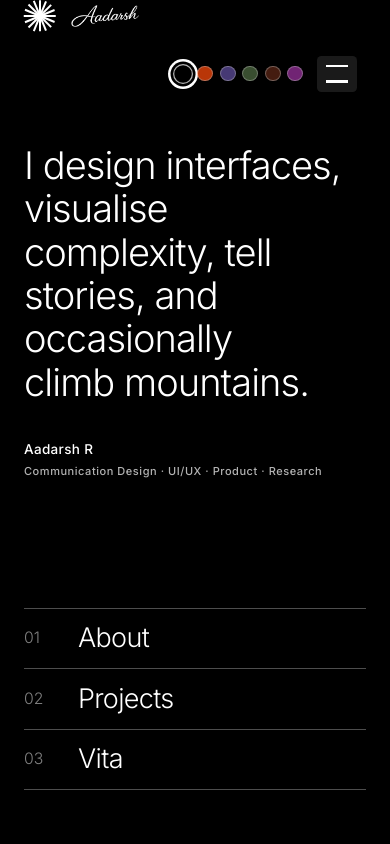
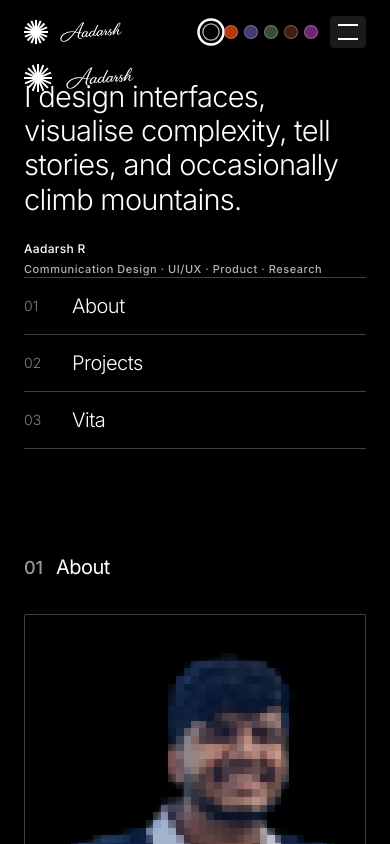
Before and after one commit to aadarshdoesdesign-007/portfolio-, a Next.js app: page / in a window 390 px wide. Shown: the top 844 px of the page. Built offline with nearby package versions, Linux system fonts and the light colour scheme.

Commit message:
feat(mobile): art-direct mobile composition with compact header, balanced hero viewport, and full-width navigation

```diff
--- a/src/app/globals.css
+++ b/src/app/globals.css
@@ -311,24 +311,45 @@ section {
   .grid_2-4 { grid-column: 2 / span 4; }
 }
 
-@media (max-width: 640px) {
+@media (max-width: 767px) {
+  :root {
+    --grid-gap: 24px;
+    --section-padding: 56px;
+    --font-size-reg: 16px;
+  }
+
+  html, body {
+    overflow-x: hidden;
+    max-width: 100vw;
+    font-size: 16px;
+  }
+
   .gridRow {
-    gap: var(--grid-gap);
-    grid-template-columns: repeat(1, 1fr);
-    max-width: var(--max-width);
+    display: block;
+    gap: 0;
+    max-width: 100vw;
     margin: 0 auto;
+    padding: 0 24px;
+    box-sizing: border-box;
+    width: 100%;
   }
+
   .grid_1, .grid_1-2, .grid_1-3, .grid_1-4, .grid_1-5, .grid_1-6,
   .grid_2, .grid_2-3, .grid_2-4, .grid_2-6,
   .grid_3, .grid_3-4, .grid_3-5, .grid_3-6,
   .grid_4, .grid_4-5, .grid_4-6,
   .grid_5, .grid_5-6,
   .grid_6, .grid_full {
-    grid-column: 1;
+    grid-column: auto;
+    width: 100%;
+    max-width: 100%;
+    box-sizing: border-box;
   }
+
   .m-hide {
     display: none !important;
   }
+
   .grid_reverse {
     display: flex;
     flex-direction: column-reverse;
--- a/src/components/About.tsx
+++ b/src/components/About.tsx
@@ -10,7 +10,7 @@ export const About: React.FC = () => {
   const { lens } = useLens();
 
   return (
-    <section id="about" className="py-20 sm:py-28 transition-colors duration-400">
+    <section id="about" className="py-14 sm:py-20 md:py-28 transition-colors duration-400">
       {/* Section Title */}
       <div className="gridRow">
         <div className="grid_full">
--- a/src/components/Footer.tsx
+++ b/src/components/Footer.tsx
@@ -17,7 +17,7 @@ export const Footer: React.FC<FooterProps> = ({
   const { lens } = useLens();
 
   return (
-    <footer className={`background--highlight py-16 sm:py-20 text-white transition-colors duration-400 ${
+    <footer className={`background--highlight py-12 sm:py-16 md:py-20 text-white transition-colors duration-400 ${
       lens === 'brutalist' ? 'border-t-2 border-white' :
       lens === 'experimental' ? 'border-t border-dashed border-white/40' :
       'border-t border-white/20'
--- a/src/components/Hero.tsx
+++ b/src/components/Hero.tsx
@@ -7,15 +7,12 @@ export const Hero: React.FC = () => {
   const { lens } = useLens();
 
   return (
-    <header className="min-h-screen flex flex-col justify-between pt-32 sm:pt-40 lg:pt-48 pb-12 sm:pb-16 text-white transition-colors duration-400">
+    <header className="pt-20 sm:pt-24 md:pt-40 lg:pt-48 pb-12 md:pb-16 md:min-h-screen md:flex md:flex-col md:justify-between text-white transition-colors duration-400">
       {/* Primary Dominant Editorial Statement */}
       <div className="gridRow">
         <div className="grid_2-6">
           <h1
-            className="text-white font-sans font-light tracking-[-0.025em] max-w-[960px] leading-[1.14]"
-            style={{
-              fontSize: 'clamp(38px, 5.2vw, 80px)',
-            }}
+            className="text-white font-sans font-light tracking-[-0.025em] text-[29px] xs:text-[32px] sm:text-[38px] md:text-[clamp(38px,5.2vw,80px)] max-w-full sm:max-w-xl md:max-w-[960px] leading-[1.18] md:leading-[1.14]"
           >
             I design interfaces, visualise complexity, tell stories, and occasionally{' '}
             <span className="relative inline-block align-baseline">
@@ -70,7 +67,7 @@ export const Hero: React.FC = () => {
           </h1>
 
           {/* Secondary Understated Identity Metadata */}
-          <div className="mt-8 sm:mt-10 font-mono text-xs sm:text-sm tracking-wide space-y-1">
+          <div className="mt-6 sm:mt-8 md:mt-10 font-mono text-xs sm:text-sm tracking-wide space-y-1">
             <div className="text-white font-medium">
               {lens === 'experimental' ? 'NODE::AADARSH_R [STATUS: ONLINE]' :
                lens === 'brutalist' ? '== AADARSH R //' :
@@ -87,15 +84,15 @@ export const Hero: React.FC = () => {
       </div>
 
       {/* Hero Table of Contents Nav */}
-      <div className="gridRow mt-auto pt-20 sm:pt-28">
-        <div className="grid_2-6">
-          <ul className={`max-w-md ${
-            lens === 'editorial' ? 'font-serif text-2xl sm:text-3xl' : 'font-sans text-2xl sm:text-3xl lg:text-[34px]'
+      <div className="gridRow mt-8 sm:mt-10 md:mt-auto md:pt-28">
+        <div className="grid_2-6 w-full">
+          <ul className={`w-full max-w-full md:max-w-md ${
+            lens === 'editorial' ? 'font-serif text-xl sm:text-2xl md:text-3xl' : 'font-sans text-xl sm:text-2xl md:text-3xl lg:text-[34px]'
           } font-light leading-[1.2]`}>
             <li>
               <a
                 href="#about"
-                className={`group flex items-center py-3 border-t border-white/30 text-white transition-all duration-300 hover:pl-3 ${
+                className={`group flex items-center py-4 md:py-3 border-t border-white/25 text-white transition-all duration-300 hover:pl-3 ${
                   lens === 'brutalist' ? 'border-t-2 border-white' : ''
                 }`}
               >
@@ -112,7 +109,7 @@ export const Hero: React.FC = () => {
             <li>
               <a
                 href="#projects"
-                className={`group flex items-center py-3 border-t border-white/30 text-white transition-all duration-300 hover:pl-3 ${
+                className={`group flex items-center py-4 md:py-3 border-t border-white/25 text-white transition-all duration-300 hover:pl-3 ${
                   lens === 'brutalist' ? 'border-t-2 border-white' : ''
                 }`}
               >
@@ -129,7 +126,7 @@ export const Hero: React.FC = () => {
             <li>
               <a
                 href="#vita"
-                className={`group flex items-center py-3 border-t border-b border-white/30 text-white transition-all duration-300 hover:pl-3 ${
+                className={`group flex items-center py-4 md:py-3 border-t border-b border-white/25 text-white transition-all duration-300 hover:pl-3 ${
                   lens === 'brutalist' ? 'border-t-2 border-b-2 border-white' : ''
                 }`}
               >
--- a/src/components/Navigation.tsx
+++ b/src/components/Navigation.tsx
@@ -41,10 +41,93 @@ export const Navigation: React.FC<NavigationProps> = ({
   return (
     <>
       <nav
-        className="fixed top-0 left-0 right-0 z-30 pointer-events-none transition-colors duration-300"
-        style={{ height: '88px' }}
+        className="fixed top-0 left-0 right-0 z-30 pointer-events-none transition-colors duration-300 h-16 md:h-[88px]"
       >
-        <div className="gridRow h-full items-center">
+        {/* Mobile Header (320px - 767px): Art-directed 64px bar, 24px (px-6) side padding */}
+        <div className="flex md:hidden h-full px-6 items-center justify-between w-full">
+          {/* Brand Identity: Radial Mark + Handwritten Aadarsh Signature */}
+          <div className="flex items-center gap-3 pointer-events-auto">
+            {/* Radial Mark */}
+            <a
+              href="#"
+              aria-label="Scroll to top"
+              className="relative block w-6 h-6 cursor-pointer group flex-shrink-0"
+              title="Aadarsh R — Scroll to top"
+            >
+              <div
+                className="w-full h-full relative"
+                style={{ transform: `rotate(${rotation}deg)` }}
+              >
+                {Array.from({ length: 8 }).map((_, i) => (
+                  <div
+                    key={i}
+                    className="absolute left-1/2 top-1/2 -translate-x-1/2 -translate-y-1/2 transition-colors duration-300"
+                    style={{
+                      width: '2px',
+                      height: '100%',
+                      backgroundColor: 'var(--accent)',
+                      transform: `translate(-50%, -50%) rotate(${(180 / 8) * i}deg)`
+                    }}
+                  />
+                ))}
+              </div>
+            </a>
+
+            {/* Handwritten Signature */}
+            <a
+              href="#"
+              aria-label="Aadarsh signature - Scroll to top"
+              className="inline-flex items-center cursor-pointer transition-opacity duration-200 hover:opacity-80"
+              title="Aadarsh — Scroll to top"
+            >
+              <span
+                className="inline-block transition-colors duration-300"
+                style={{
+                  width: '64px',
+                  height: '20px',
+                  backgroundColor: 'var(--accent)',
+                  WebkitMaskImage: `url('/images/aadarsh_signature.png')`,
+                  WebkitMaskSize: 'contain',
+                  WebkitMaskRepeat: 'no-repeat',
+                  WebkitMaskPosition: 'left center',
+                  maskImage: `url('/images/aadarsh_signature.png')`,
+                  maskSize: 'contain',
+                  maskRepeat: 'no-repeat',
+                  maskPosition: 'left center',
+                }}
+              />
+            </a>
+          </div>
+
+          {/* Mobile Right: Colour Switcher + Hamburger Menu Button */}
+          <div className="flex items-center gap-2 pointer-events-auto">
+            <ColourSwitcher
+              currentColor={currentColor}
+              onColorChange={onColorChange}
+            />
+            <button
+              onClick={() => setMobileMenuOpen(!mobileMenuOpen)}
+              className="p-2 rounded bg-white/10 hover:bg-white/20 transition-colors text-white"
+              aria-label={mobileMenuOpen ? 'Close menu' : 'Open menu'}
+            >
+              <div className="w-5 h-4 relative flex flex-col justify-between">
+                <span
+                  className={`w-full h-0.5 bg-white transition-all duration-300 ${
+                    mobileMenuOpen ? 'rotate-45 translate-y-1.5' : ''
+                  }`}
+                />
+                <span
+                  className={`w-full h-0.5 bg-white transition-all duration-300 ${
+                    mobileMenuOpen ? '-rotate-45 -translate-y-2' : ''
+                  }`}
+                />
+              </div>
+            </button>
+          </div>
+        </div>
+
+        {/* Desktop Header (>= 768px): Pristine 6-column gridRow */}
+        <div className="hidden md:grid gridRow h-full items-center">
           {/* Top-Left Brand Identity: Radial Mark + Handwritten Aadarsh Signature */}
           <div className="grid_1-2 flex items-center gap-3.5 pointer-events-auto">
             {/* 1. THE CIRCULAR / RADIAL MARK */}
@@ -231,32 +314,6 @@ export const Navigation: React.FC<NavigationProps> = ({
               onLensChange={onLensChange}
             />
           </div>
-
-          {/* Mobile Actions: Color Switcher & Hamburger Toggle */}
-          <div className="md:hidden flex items-center justify-end gap-2 col-span-full pointer-events-auto pr-2">
-            <ColourSwitcher
-              currentColor={currentColor}
-              onColorChange={onColorChange}
-            />
-            <button
-              onClick={() => setMobileMenuOpen(!mobileMenuOpen)}
-              className="p-2 rounded bg-white/10 hover:bg-white/20 transition-colors text-white"
-              aria-label={mobileMenuOpen ? 'Close menu' : 'Open menu'}
-            >
-              <div className="w-5 h-4 relative flex flex-col justify-between">
-                <span
-                  className={`w-full h-0.5 bg-white transition-all duration-300 ${
-                    mobileMenuOpen ? 'rotate-45 translate-y-1.5' : ''
-                  }`}
-                />
-                <span
-                  className={`w-full h-0.5 bg-white transition-all duration-300 ${
-                    mobileMenuOpen ? '-rotate-45 -translate-y-2' : ''
-                  }`}
-                />
-              </div>
-            </button>
-          </div>
         </div>
       </nav>
 
--- a/src/components/ProjectGallery.tsx
+++ b/src/components/ProjectGallery.tsx
@@ -27,7 +27,7 @@ export const ProjectGallery: React.FC<ProjectGalleryProps> = ({
   });
 
   return (
-    <section id="projects" className="py-20 sm:py-28 border-t border-b border-white/20 transition-colors duration-400">
+    <section id="projects" className="py-14 sm:py-20 md:py-28 border-t border-b border-white/20 transition-colors duration-400">
       {/* Section Header Row */}
       <div className="gridRow items-baseline">
         <div className="grid_1">
--- a/src/components/Vita.tsx
+++ b/src/components/Vita.tsx
@@ -8,7 +8,7 @@ export const Vita: React.FC = () => {
   const { lens } = useLens();
 
   return (
-    <section id="vita" className="py-20 sm:py-28 transition-colors duration-400">
+    <section id="vita" className="py-14 sm:py-20 md:py-28 transition-colors duration-400">
       {/* Section Title */}
       <div className="gridRow">
         <div className="grid_full">
```
